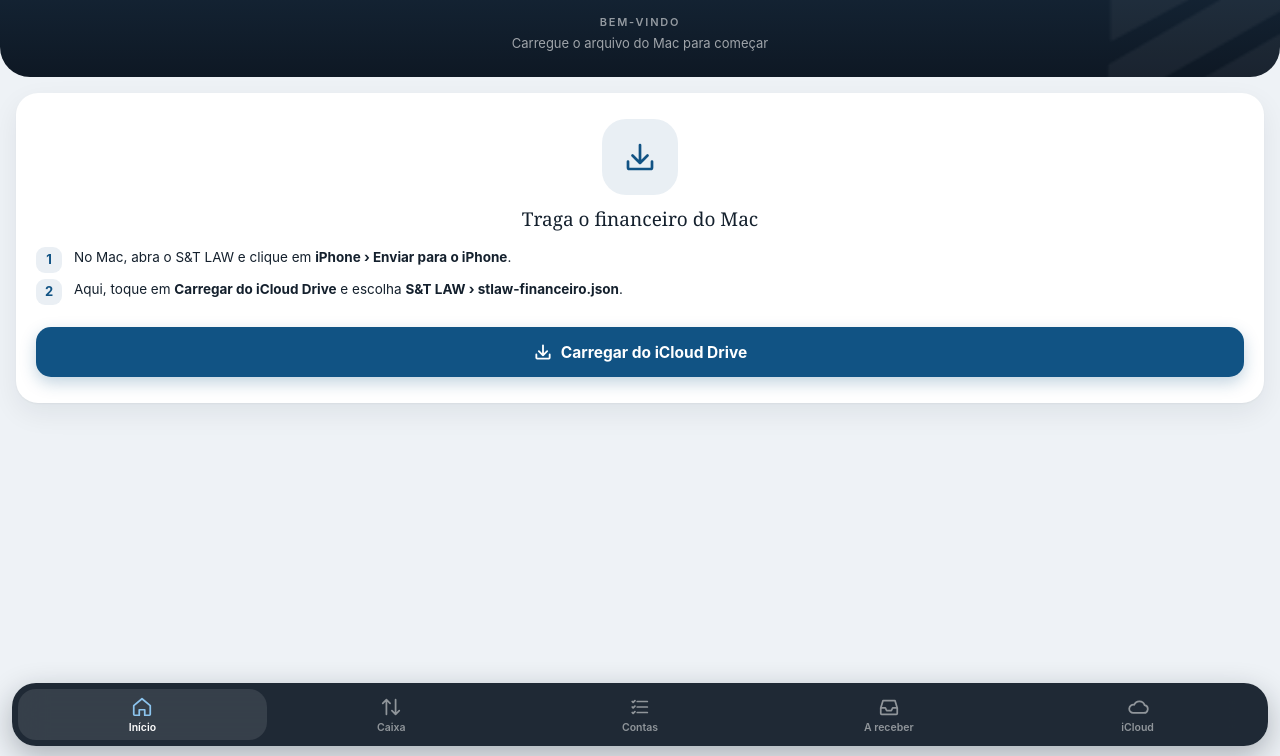
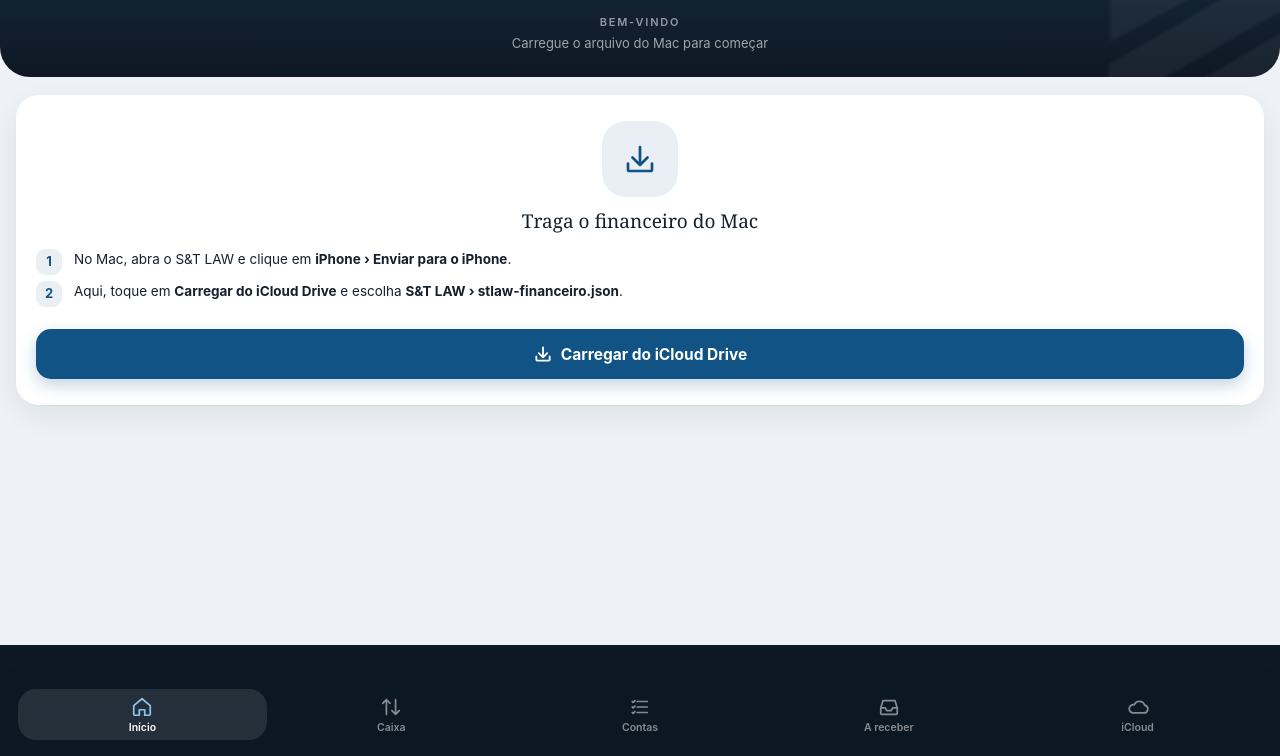
Before and after one commit to teider271-alt/stlaw-financeiro, a plain HTML site: page index.html in a window 1280 px wide. Shown: the part 44-800 px from the top of the page. Drawn offline with Linux system fonts and the light colour scheme.

Commit message:
Topo escuro sem faixa clara e sem zoom

```diff
--- a/app.css
+++ b/app.css
@@ -27,13 +27,16 @@
 
 * { box-sizing: border-box; -webkit-tap-highlight-color: transparent; }
 html, body { margin: 0; padding: 0; }
-html { background: var(--noite); }
+/* Fundo da página escuro: o iPhone usa essa cor atrás da barra de status (sem faixa clara borrada e com a hora em branco). */
+html { background: var(--noite); -webkit-text-size-adjust: 100%; text-size-adjust: 100%; }
 body {
   font-family: var(--sans); color: var(--tinta); font-size: 15px;
-  background: var(--gelo); min-height: 100vh;
-  -webkit-font-smoothing: antialiased; overscroll-behavior-y: none;
-  padding-bottom: calc(150px + var(--safe-bottom));
+  background: var(--noite); min-height: 100vh;
+  -webkit-font-smoothing: antialiased; overscroll-behavior: none;
+  touch-action: pan-x pan-y;            /* sem zoom de pinça nem de toque duplo */
+  -webkit-user-select: none; user-select: none; -webkit-touch-callout: none;
 }
+input, textarea, select { -webkit-user-select: text; user-select: text; }
 button { font: inherit; color: inherit; border: 0; background: none; padding: 0; cursor: pointer; }
 input, select, textarea { font: inherit; color: inherit; }
 svg { display: block; }
@@ -41,7 +44,7 @@ svg { display: block; }
 
 /* ───────── Herói (área escura do topo) ───────── */
 .hero-wrap {
-  position: relative; overflow: hidden; color: #fff;
+  position: relative; z-index: 1; overflow: hidden; color: #fff;
   background: linear-gradient(180deg, var(--noite2) 0%, var(--noite) 100%);
   padding: calc(var(--safe-top) + 14px) 20px 26px;
   border-radius: 0 0 30px 30px;
@@ -102,7 +105,11 @@ svg { display: block; }
 .chart-legend i { width: 8px; height: 8px; border-radius: 3px; display: inline-block; }
 
 /* ───────── Conteúdo ───────── */
-main { padding: 18px 16px 24px; display: flex; flex-direction: column; gap: 16px; margin-top: -2px; }
+main {
+  position: relative; z-index: 0; background: var(--gelo);
+  margin-top: -32px; padding: 50px 16px calc(150px + var(--safe-bottom));
+  min-height: calc(100vh - 200px); display: flex; flex-direction: column; gap: 16px;
+}
 .card { background: var(--card); border-radius: 22px; padding: 18px; box-shadow: var(--sombra); }
 .card.flush { padding: 0; overflow: hidden; }
 .card-head { display: flex; align-items: center; gap: 10px; margin-bottom: 12px; }
--- a/app.js
+++ b/app.js
@@ -894,6 +894,9 @@ document.addEventListener('click', ev => {
   } catch (err) { toast(err.message || String(err)); }
 });
 $('#sheet-backdrop').addEventListener('click', closeSheet);
+// Tela estática: bloqueia o zoom de pinça (gestos do Safari) e o de toque duplo.
+['gesturestart', 'gesturechange', 'gestureend'].forEach(t => document.addEventListener(t, e => e.preventDefault(), { passive: false }));
+document.addEventListener('touchmove', e => { if (e.touches.length > 1) e.preventDefault(); }, { passive: false });
 document.getElementById('file-input').addEventListener('change', ev => onFilePicked(ev.target.files[0]));
 
 if ('serviceWorker' in navigator && (location.protocol === 'https:' || location.hostname === 'localhost')) {
--- a/index.html
+++ b/index.html
@@ -2,7 +2,7 @@
 <html lang="pt-BR">
 <head>
 <meta charset="utf-8">
-<meta name="viewport" content="width=device-width, initial-scale=1, viewport-fit=cover">
+<meta name="viewport" content="width=device-width, initial-scale=1, maximum-scale=1, minimum-scale=1, user-scalable=no, viewport-fit=cover">
 <meta name="theme-color" content="#0E1824">
 <meta name="color-scheme" content="light">
 <meta name="apple-mobile-web-app-capable" content="yes">
--- a/sw.js
+++ b/sw.js
@@ -1,5 +1,5 @@
 /* Guarda o app no aparelho para abrir sem internet. Só arquivos do próprio app — nenhum dado do escritório. */
-const CACHE = 'stlaw-v3';
+const CACHE = 'stlaw-v4';
 const FILES = ['./', 'index.html', 'app.css', 'app.js', 'manifest.webmanifest',
   'icon-192.png', 'icon-512.png', 'apple-touch-icon.png', 'mark-white.png'];
 
```
